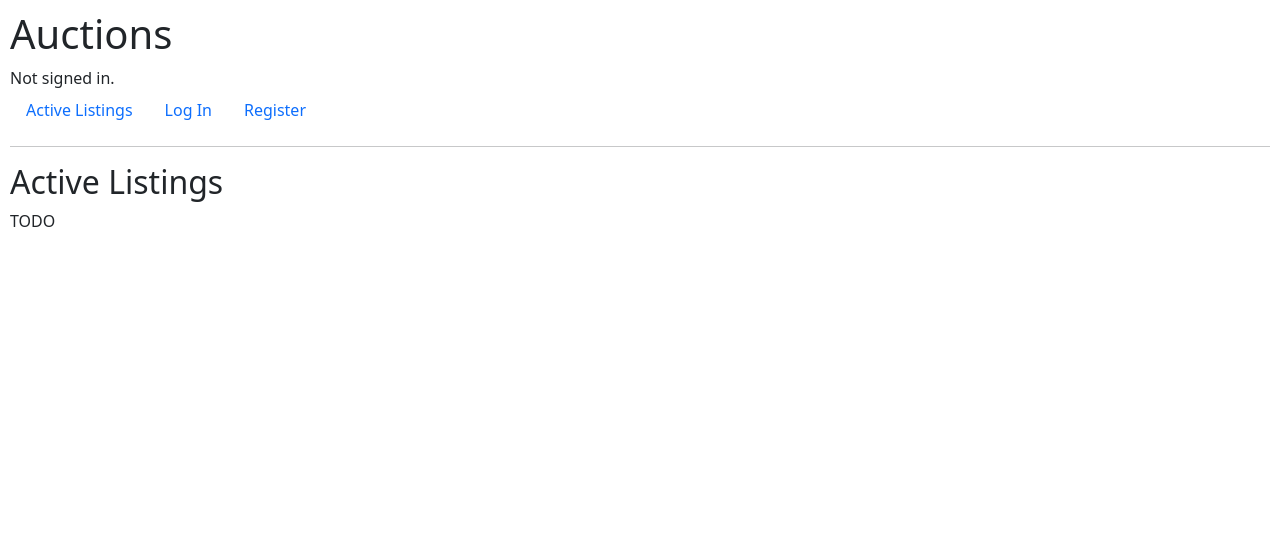
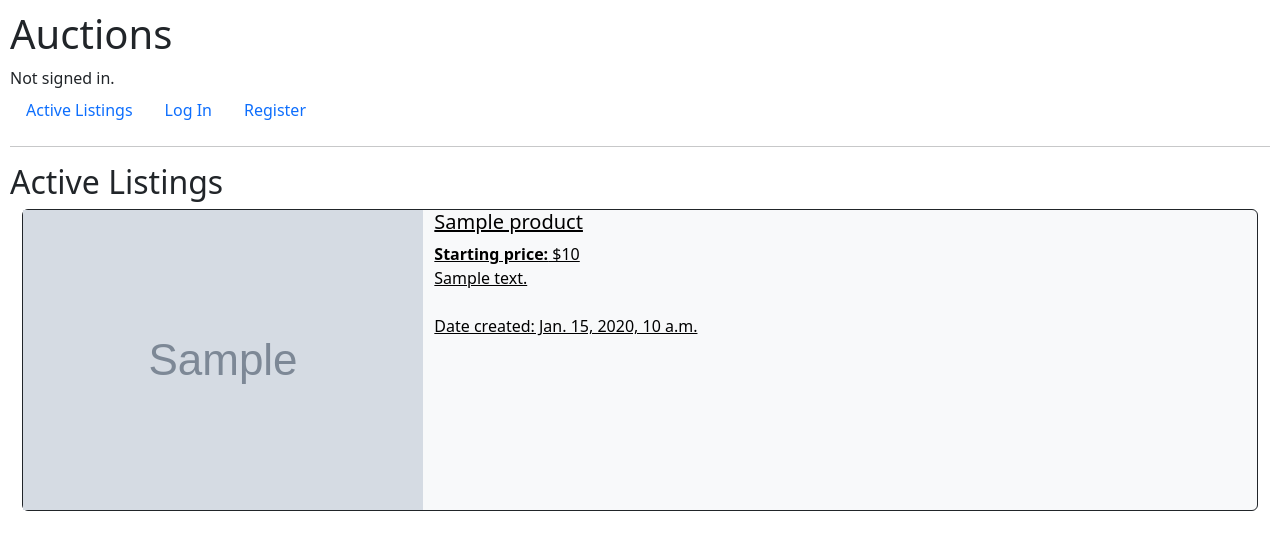
Before and after one commit to khoaxuantu/E-commerce_auction_site, a Django app: page / in a window 1280 px wide. Shown: the top 550 px of the page. Run offline with Django 3.2, Linux system fonts and the light colour scheme; tables that the repository leaves empty hold one stand-in row (values such as "Sample post"); grey boxes marked "Sample" are stand-in pictures.

Commit message:
Update index

```diff
--- a/auctions/templates/auctions/index.html
+++ b/auctions/templates/auctions/index.html
@@ -3,5 +3,27 @@
 {% block body %}
     <h2>Active Listings</h2>
 
-    TODO
+    <div class="container-fluid d-flex flex-column">
+        {% for product in products %}
+            <a href="{% url 'index' %}" class="card text-bg-light border-dark mb-2">
+                <div class="row g-0">
+                    <div class="col-4">
+                        <img src="media/{{ product.image_path }}" >
+                    </div>
+                    <div class="col-8">
+                        <h5 class="card-title">{{ product.prod_name }}</h5>
+                        <div class="card-text">
+                            <b>Starting price:</b> ${{ product.price_base }}
+                        </div>
+                        <div class="card-text">
+                            {{ product.description }}
+                        </div> <br>
+                        <div class="card-text">
+                            Date created: {{ product.date_created }}
+                        </div>
+                    </div>
+                </div>
+            </a>
+        {% endfor %}
+    </div>
 {% endblock %}
```
